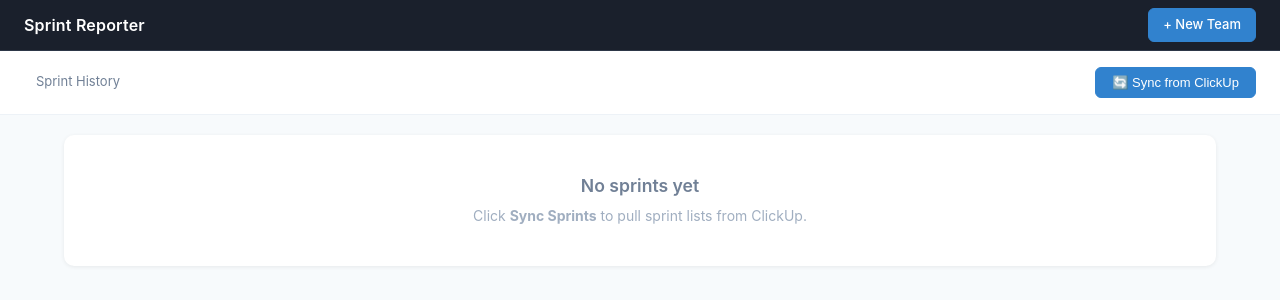
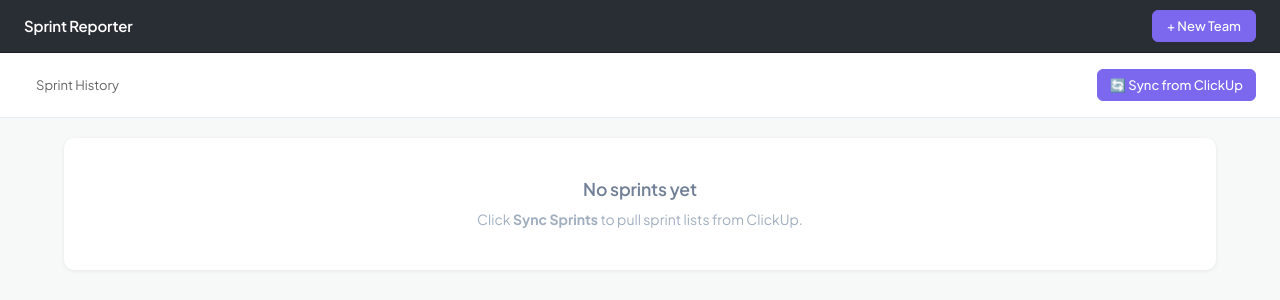
Before and after one commit to novastate/ClickUp-report-app, a FastAPI app: template templates/sprint_history.html in a window 1280 px wide. Shown: the top 300 px of the page. Run offline with FastAPI, Linux system fonts and the light colour scheme; the template is opened without the code that fills it, so the values that code supplies are empty.

Commit message:
feat(ui): introduce design tokens — ClickUp accent + Linear typography
Adds :root token block at top of style.css with color, type, spacing,
radius, and motion tokens. Imports Plus Jakarta Sans from Google Fonts.
Migrates identity bar, breadcrumbs, sub-nav, page header, and the four
button variants to consume tokens.

Sub-nav active state uses ::after pseudo so the underline sits under
the text only (addressing user's specific complaint about the
full-bbox underline).

Removes dead .nav legacy block (from before Sub-project 2 introduced
the identity bar) — it was overriding breadcrumb link colors via
'nav a:first-child'.

Pilot scope — cards/panels/tables/KPI/charts come in a follow-up.

Refs spec: docs/superpowers/specs/2026-05-05-clickup-design-tokens-design.md

```diff
--- a/static/style.css
+++ b/static/style.css
@@ -1,91 +1,110 @@
 /* ============================================================
-   Sprint Reporter — Dark theme CSS
+   Sprint Reporter — Design tokens (ClickUp accent + Linear typography)
    ============================================================ */
+
+:root {
+  /* --- Color --- */
+  --accent:        #7b68ee;
+  --accent-hover:  #6647f0;
+  --accent-strong: #7612fa;
+  --accent-blue:   #0091ff;
+
+  --fg:            #292d34;
+  --fg-muted:      #646464;
+  --fg-subtle:     #838383;
+
+  --bg:            #ffffff;
+  --bg-secondary:  #f7f8f8;
+  --bg-tertiary:   #f0f1f5;
+
+  --border:        #e9ebf0;
+  --border-strong: #d9d9d9;
+
+  --shell-bg:      #292d34;
+  --shell-fg:      #ffffff;
+
+  --danger:        #e54d4d;
+  --danger-hover:  #c53030;
+
+  /* --- Type --- */
+  --font-sans: "Plus Jakarta Sans", "Inter", -apple-system, BlinkMacSystemFont, "Segoe UI", system-ui, sans-serif;
+  --font-mono: "JetBrains Mono", ui-monospace, "SF Mono", Consolas, monospace;
+
+  /* --- Spacing --- */
+  --space-1: 4px;
+  --space-2: 8px;
+  --space-3: 12px;
+  --space-4: 16px;
+  --space-6: 24px;
+  --space-8: 32px;
+
+  /* --- Radius --- */
+  --radius-sm: 4px;
+  --radius:    6px;
+  --radius-md: 8px;
+  --radius-lg: 12px;
+  --radius-pill: 9999px;
+
+  /* --- Motion --- */
+  --t: 120ms ease-out;
+}
 
 /* ---- Reset / Base ---- */
 *, *::before, *::after { box-sizing: border-box; margin: 0; padding: 0; }
 
 body {
-  font-family: -apple-system, BlinkMacSystemFont, "Segoe UI", Roboto, Helvetica, Arial, sans-serif;
+  margin: 0;
+  font-family: var(--font-sans);
   font-size: 14px;
-  background: #f7fafc;
-  color: #2d3748;
   line-height: 1.5;
+  color: var(--fg);
+  background: var(--bg-secondary);
+  -webkit-font-smoothing: antialiased;
+  -moz-osx-font-smoothing: grayscale;
 }
 
-a { color: #3182ce; text-decoration: none; }
-a:hover { text-decoration: underline; }
+a { color: var(--accent); text-decoration: none; }
+a:hover { color: var(--accent-hover); text-decoration: underline; }
 a.btn { text-decoration: none; }
 a.btn:hover { text-decoration: none; }
 
-h1, h2, h3, h4 { font-weight: 600; line-height: 1.3; }
+h1, h2, h3, h4 { font-weight: 600; line-height: 1.3; letter-spacing: -0.01em; }
 h1 { font-size: 1.5rem; }
 h2 { font-size: 1.25rem; }
 h3 { font-size: 1.1rem; margin-bottom: 12px; }
-
-/* ---- Navigation ---- */
-nav {
-  background: #1a202c;
-  padding: 0 24px;
-  display: flex;
-  align-items: center;
-  gap: 4px;
-  height: 48px;
-  position: sticky;
-  top: 0;
-  z-index: 100;
-  box-shadow: 0 1px 3px rgba(0,0,0,0.3);
-}
-
-nav a {
-  color: #a0aec0;
-  padding: 6px 12px;
-  border-radius: 6px;
-  font-size: 13px;
-  font-weight: 500;
-  transition: background 0.15s, color 0.15s;
-}
-
-nav a:hover {
-  background: #2d3748;
-  color: #fff;
-  text-decoration: none;
-}
-
-nav a:first-child {
-  font-weight: 700;
-  color: #e2e8f0;
-  margin-right: 8px;
-}
 
 /* ---- Buttons ---- */
 .btn {
   display: inline-flex;
   align-items: center;
+  justify-content: center;
   gap: 6px;
-  padding: 7px 16px;
-  border-radius: 6px;
-  border: 1px solid transparent;
+  padding: 6px 12px;
+  font-family: var(--font-sans);
   font-size: 13px;
   font-weight: 500;
+  line-height: 1.4;
+  border-radius: var(--radius);
+  border: 1px solid transparent;
   cursor: pointer;
-  transition: opacity 0.15s, background 0.15s;
+  text-decoration: none;
+  transition: background var(--t), color var(--t), border-color var(--t);
   white-space: nowrap;
 }
 
-.btn:disabled { opacity: 0.55; cursor: not-allowed; }
+.btn:disabled, .btn[aria-disabled="true"], .btn.disabled { opacity: 0.5; cursor: not-allowed; }
 
-.btn-primary, a.btn.btn-primary  { background: #3182ce; color: #fff !important; border-color: #3182ce; }
-.btn-primary:hover  { background: #2b6cb0; }
+.btn-primary, a.btn.btn-primary { background: var(--accent); color: #fff !important; border-color: var(--accent); }
+.btn-primary:hover { background: var(--accent-hover); border-color: var(--accent-hover); }
 
-.btn-secondary { background: #2d3748; color: #e2e8f0; border-color: #4a5568; }
-.btn-secondary:hover { background: #4a5568; }
+.btn-secondary { background: var(--bg); color: var(--fg); border-color: var(--border-strong); }
+.btn-secondary:hover { background: var(--bg-secondary); border-color: var(--fg-subtle); color: var(--fg); }
 
-.btn-danger   { background: #e53e3e; color: #fff; border-color: #e53e3e; }
-.btn-danger:hover   { background: #c53030; }
+.btn-danger { background: var(--danger); color: #fff; border-color: var(--danger); }
+.btn-danger:hover { background: var(--danger-hover); border-color: var(--danger-hover); }
 
-.btn-success  { background: #38a169; color: #fff; border-color: #38a169; }
-.btn-success:hover  { background: #2f855a; }
+.btn-success { background: #38a169; color: #fff; border-color: #38a169; }
+.btn-success:hover { background: #2f855a; border-color: #2f855a; }
 
 /* ---- Status badges ---- */
 .badge,
@@ -728,17 +747,17 @@
   display: flex;
   justify-content: space-between;
   align-items: center;
-  padding: 8px 24px;
-  background: #1a202c;
-  color: #fff;
-  border-bottom: 1px solid #2d3748;
+  padding: 10px 24px;
+  background: var(--shell-bg);
+  color: var(--shell-fg);
+  border-bottom: 1px solid #1a1d23;
 }
 .identity-bar .brand {
-  font-size: 16px;
+  font-size: 15px;
   font-weight: 600;
-  color: #fff;
+  color: var(--shell-fg);
   text-decoration: none;
-  letter-spacing: 0.2px;
+  letter-spacing: -0.01em;
 }
 .identity-bar .new-team-btn {
   font-size: 13px;
@@ -880,13 +915,15 @@
   flex-wrap: wrap;
   gap: 12px;
   padding: 16px 24px;
-  background: #fff;
-  border-bottom: 1px solid #edf2f7;
+  background: var(--bg);
+  border-bottom: 1px solid var(--border);
 }
 .page-header h1 {
   margin: 0;
-  font-size: 1.4rem;
-  color: #1a202c;
+  font-size: 22px;
+  font-weight: 600;
+  color: var(--fg);
+  letter-spacing: -0.01em;
 }
 .page-header .title {
   display: flex;
@@ -895,7 +932,7 @@
   flex-wrap: wrap;
 }
 .page-header .meta {
-  color: #718096;
+  color: var(--fg-muted);
   font-size: 13px;
 }
 .page-header .actions {
--- a/templates/base.html
+++ b/templates/base.html
@@ -4,7 +4,10 @@
   <meta charset="UTF-8">
   <meta name="viewport" content="width=device-width, initial-scale=1.0">
   <title>{% block title %}Sprint Reporter{% endblock %}</title>
-  <link rel="stylesheet" href="/static/style.css?v=4">
+  <link rel="preconnect" href="https://fonts.googleapis.com">
+  <link rel="preconnect" href="https://fonts.gstatic.com" crossorigin>
+  <link href="https://fonts.googleapis.com/css2?family=Plus+Jakarta+Sans:wght@300;400;500;600;700&display=swap" rel="stylesheet">
+  <link rel="stylesheet" href="/static/style.css?v=5">
   <script src="https://cdn.jsdelivr.net/npm/chart.js@4"></script>
 </head>
 <body>
```
Also changed, not shown: other parts of static/style.css (+34 -18 lines).
